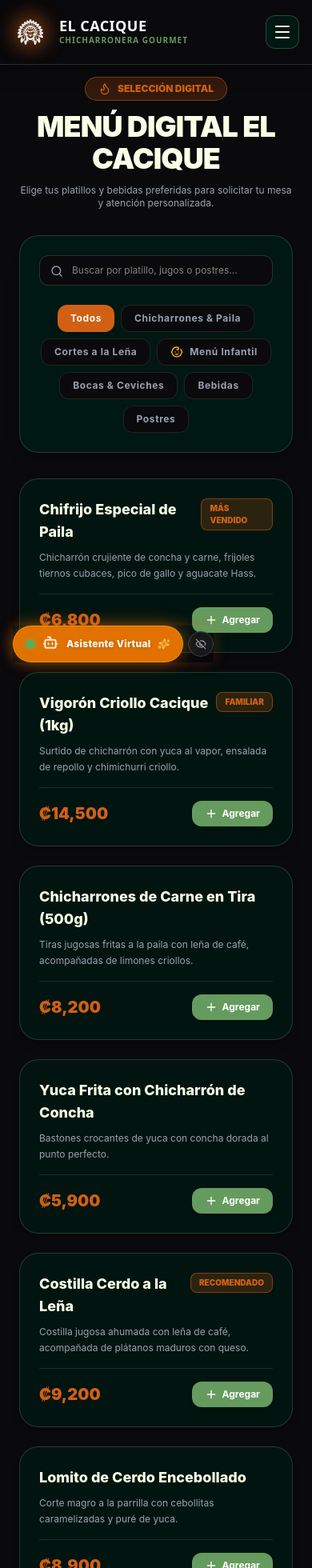
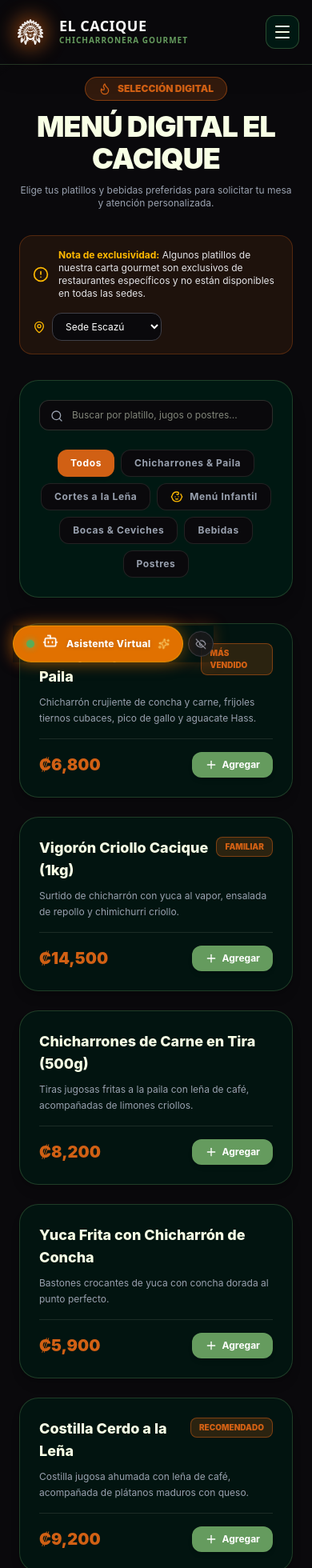
Before and after one commit to AngelDST13/Proyecto-Restaurante, a React (Vite) app: page /menu in a window 390 px wide. Shown: the top 1960 px of the page at 80% size. Built offline with nearby package versions, Linux system fonts and the light colour scheme; the HTML template or start-up script is replaced by a standard one.

Commit message:
feat(menu): agregar seleccion de sedes no disponibles en AdminDashboard y aviso de exclusividad en MenuPage

```diff
--- a/package.json
+++ b/package.json
@@ -28,6 +28,7 @@
     "@types/react": "^19.2.18",
     "@types/react-dom": "^19.2.7",
     "@vitejs/plugin-react": "^6.1.1",
+    "@vitest/coverage-v8": "^5.0.1",
     "autoprefixer": "^10.6.1",
     "eslint": "^10.10.0",
     "eslint-plugin-react-hooks": "^7.1.1",
--- a/src/pages/AdminDashboard.jsx
+++ b/src/pages/AdminDashboard.jsx
@@ -34,12 +34,16 @@ export default function AdminDashboard() {
     { id: 3, nombre: 'Costilla a la Leña Ahumada', categoria: 'Cortes a la Leña', precio: 9200, descripcion: 'Costilla de cerdo bañada en salsa BBQ artesanal.' }
   ]);
   const [newCategory, setNewCategory] = useState('');
-  const [newMenuItem, setNewMenuItem] = useState({ nombre: '', categoria: 'Chicharrones & Paila', precio: '', descripcion: '' });
-  const today = new Date().toISOString().slice(0, 10);
+  const sedesDisponibles = ['Sede Escazú', 'Sede Santa Ana', 'Sede Cartago'];
+  const [newMenuItem, setNewMenuItem] = useState({ nombre: '', categoria: 'Chicharrones & Paila', precio: '', descripcion: '', sedesNoDisponibles: [] });
+  const now = new Date();
+  const today = `${now.getFullYear()}-${String(now.getMonth() + 1).padStart(2, '0')}-${String(now.getDate()).padStart(2, '0')}`;
+  const previousMonth = new Date(now.getFullYear(), now.getMonth() - 1, 15);
+  const previousMonthDate = `${previousMonth.getFullYear()}-${String(previousMonth.getMonth() + 1).padStart(2, '0')}-15`;
   const [customerInvoices] = useState([
     { id: 'FE-001-982143', cliente: 'Corporación El Sol S.A.', cedula: '3101123456', fecha: today, monto: 32500, tipo: 'Factura Electrónica' },
     { id: 'FE-001-982144', cliente: 'Angel Daniela Salazar T.', cedula: '118230491', fecha: today, monto: 18500, tipo: 'Factura Electrónica' },
-    { id: 'FE-001-881201', cliente: 'Bryan Gómez', cedula: '117450892', fecha: `${today.slice(0, 4)}-${String(Number(today.slice(5, 7)) - 1 || 12).padStart(2, '0')}-15`, monto: 45000, tipo: 'Factura Electrónica' }
+    { id: 'FE-001-881201', cliente: 'Bryan Gómez', cedula: '117450892', fecha: previousMonthDate, monto: 45000, tipo: 'Factura Electrónica' }
   ]);
   const [invoicePeriod, setInvoicePeriod] = useState('dia');
   const [invoiceSearch, setInvoiceSearch] = useState('');
@@ -361,8 +365,16 @@ export default function AdminDashboard() {
       return;
     }
     setMenuItems(previous => [...previous, { ...newMenuItem, nombre: newMenuItem.nombre.trim(), precio: price, id: Date.now() }]);
-    setNewMenuItem({ nombre: '', categoria: menuCategories[0] || '', precio: '', descripcion: '' });
+    setNewMenuItem({ nombre: '', categoria: menuCategories[0] || '', precio: '', descripcion: '', sedesNoDisponibles: [] });
     showToast('Platillo agregado al menú', 'success');
+  };
+  const handleToggleExcludedBranch = sede => {
+    setNewMenuItem(previous => ({
+      ...previous,
+      sedesNoDisponibles: previous.sedesNoDisponibles.includes(sede)
+        ? previous.sedesNoDisponibles.filter(excluded => excluded !== sede)
+        : [...previous.sedesNoDisponibles, sede]
+    }));
   };
 
   return (
@@ -663,8 +675,26 @@ export default function AdminDashboard() {
 
         {activeSection === 'facturas' && (
           <div className="bg-[#001812] border border-[#659B5E]/30 rounded-3xl p-6 space-y-6 text-xs shadow-2xl">
-            <div className="flex justify-between items-center border-b border-[#F8FFE5]/10 pb-4"><div><h3 className="font-extrabold text-lg">Gestión de Facturas</h3><p className="text-gray-400 text-[11px]">Registra comprobantes y descarga simulaciones de archivos.</p></div><button onClick={() => setIsInvoiceModalOpen(true)} className="px-5 py-3 rounded-2xl bg-[#D16014] text-white font-extrabold flex items-center gap-2 cursor-pointer"><Upload className="w-4 h-4" /> Subir Factura</button></div>
-            <div className="overflow-x-auto rounded-2xl border border-[#F8FFE5]/10"><table className="w-full text-left"><thead><tr className="bg-[#0A090C] uppercase text-[10px]"><th className="p-4">Código</th><th className="p-4">Proveedor</th><th className="p-4">Monto</th><th className="p-4">Fecha</th><th className="p-4">Estado</th><th className="p-4 text-right">Archivo</th></tr></thead><tbody className="divide-y divide-[#F8FFE5]/10">{invoices.map(invoice => <tr key={invoice.id}><td className="p-4 text-[#D16014] font-bold">{invoice.id}</td><td className="p-4">{invoice.proveedor}</td><td className="p-4 text-[#659B5E] font-bold">₡{invoice.monto.toLocaleString()}</td><td className="p-4 text-gray-400">{invoice.fecha}</td><td className="p-4"><span className="px-2 py-1 rounded-lg bg-amber-500/20 text-amber-400 text-[10px] font-bold">{invoice.estado}</span></td><td className="p-4 text-right"><button onClick={() => handleDownloadInvoice(invoice)} className="px-3 py-1.5 border border-[#F8FFE5]/15 rounded-xl flex items-center gap-1 ml-auto cursor-pointer"><Download className="w-3.5 h-3.5" /> Descargar</button></td></tr>)}</tbody></table></div>
+            <div className="flex flex-wrap justify-between items-center gap-3 border-b border-[#F8FFE5]/10 pb-4"><div><h3 className="font-extrabold text-lg">Facturas & Finanzas</h3><p className="text-gray-400 text-[11px]">Consulta comprobantes emitidos y facturas de proveedores.</p></div><div className="flex flex-wrap gap-2"><button onClick={() => setInvoiceKind('clientes')} className={`px-3 py-2 rounded-xl font-bold ${invoiceKind === 'clientes' ? 'bg-[#D16014] text-white' : 'border border-[#F8FFE5]/15 text-gray-300'}`}>Emitidas a clientes</button><button onClick={() => setInvoiceKind('proveedores')} className={`px-3 py-2 rounded-xl font-bold ${invoiceKind === 'proveedores' ? 'bg-[#D16014] text-white' : 'border border-[#F8FFE5]/15 text-gray-300'}`}>Proveedores</button>{invoiceKind === 'proveedores' && <button onClick={() => setIsInvoiceModalOpen(true)} className="px-4 py-2 rounded-xl bg-[#D16014] text-white font-extrabold flex items-center gap-2 cursor-pointer"><Upload className="w-4 h-4" /> Subir Factura</button>}</div></div>
+            {invoiceKind === 'clientes' ? (
+              <div className="space-y-4">
+                <div className="flex flex-wrap gap-2">{[['dia', 'Hoy'], ['mes', 'Este mes'], ['todos', 'Todas']].map(([period, label]) => <button key={period} onClick={() => setInvoicePeriod(period)} className={`px-3 py-2 rounded-xl font-bold ${invoicePeriod === period ? 'bg-[#D16014] text-white' : 'border border-[#F8FFE5]/15 text-gray-300'}`}>{label}</button>)}<input value={invoiceSearch} onChange={event => setInvoiceSearch(event.target.value)} placeholder="Buscar cliente, identificación o clave de Hacienda..." className="flex-1 min-w-56 bg-[#0A090C] border border-[#F8FFE5]/15 rounded-xl px-4 py-2" /></div>
+                <div className="overflow-x-auto rounded-2xl border border-[#F8FFE5]/10"><table className="w-full text-left"><thead><tr className="bg-[#0A090C] uppercase text-[10px]"><th className="p-4">Clave Hacienda</th><th className="p-4">Cliente</th><th className="p-4">Identificación</th><th className="p-4">Fecha</th><th className="p-4">Tipo</th><th className="p-4 text-right">Monto</th></tr></thead><tbody className="divide-y divide-[#F8FFE5]/10">{filteredCustomerInvoices.map(invoice => <tr key={invoice.id}><td className="p-4 text-[#D16014] font-bold">{invoice.id}</td><td className="p-4">{invoice.cliente}</td><td className="p-4">{invoice.cedula}</td><td className="p-4 text-gray-400">{invoice.fecha}</td><td className="p-4">{invoice.tipo}</td><td className="p-4 text-right text-[#659B5E] font-bold">₡{invoice.monto.toLocaleString('es-CR')}</td></tr>)}{filteredCustomerInvoices.length === 0 && <tr><td colSpan="6" className="p-6 text-center text-gray-400">No hay facturas que coincidan con los filtros.</td></tr>}</tbody></table></div>
+              </div>
+            ) : (
+              <div className="overflow-x-auto rounded-2xl border border-[#F8FFE5]/10"><table className="w-full text-left"><thead><tr className="bg-[#0A090C] uppercase text-[10px]"><th className="p-4">Código</th><th className="p-4">Proveedor</th><th className="p-4">Monto</th><th className="p-4">Fecha</th><th className="p-4">Estado</th><th className="p-4 text-right">Archivo</th></tr></thead><tbody className="divide-y divide-[#F8FFE5]/10">{invoices.map(invoice => <tr key={invoice.id}><td className="p-4 text-[#D16014] font-bold">{invoice.id}</td><td className="p-4">{invoice.proveedor}</td><td className="p-4 text-[#659B5E] font-bold">₡{invoice.monto.toLocaleString()}</td><td className="p-4 text-gray-400">{invoice.fecha}</td><td className="p-4"><span className="px-2 py-1 rounded-lg bg-amber-500/20 text-amber-400 text-[10px] font-bold">{invoice.estado}</span></td><td className="p-4 text-right"><button onClick={() => handleDownloadInvoice(invoice)} className="px-3 py-1.5 border border-[#F8FFE5]/15 rounded-xl flex items-center gap-1 ml-auto cursor-pointer"><Download className="w-3.5 h-3.5" /> Descargar</button></td></tr>)}</tbody></table></div>
+            )}
+          </div>
+        )}
+
+        {activeSection === 'menu' && (
+          <div className="bg-[#001812] border border-[#659B5E]/30 rounded-3xl p-6 space-y-6 text-xs shadow-2xl">
+            <div><h3 className="font-extrabold text-lg">Gestión dinámica del menú</h3><p className="text-gray-400 text-[11px]">Agrega categorías y platillos con precio y descripción.</p></div>
+            <form onSubmit={addMenuCategory} className="flex gap-2"><input value={newCategory} onChange={event => setNewCategory(event.target.value)} placeholder="Nueva categoría o sección" className="flex-1 bg-[#0A090C] border border-[#F8FFE5]/15 rounded-xl px-4 py-2.5" /><button className="px-4 py-2.5 rounded-xl bg-[#D16014] text-white font-bold">Crear categoría</button></form>
+            <form onSubmit={addMenuItem} className="grid grid-cols-1 sm:grid-cols-2 gap-3"><input required value={newMenuItem.nombre} onChange={event => setNewMenuItem({ ...newMenuItem, nombre: event.target.value })} placeholder="Nombre del platillo" className="bg-[#0A090C] border border-[#F8FFE5]/15 rounded-xl px-4 py-2.5" /><select value={newMenuItem.categoria} onChange={event => setNewMenuItem({ ...newMenuItem, categoria: event.target.value })} className="bg-[#0A090C] border border-[#F8FFE5]/15 rounded-xl px-4 py-2.5">{menuCategories.map(category => <option key={category} value={category}>{category}</option>)}</select><input required type="number" min="1" step="1" value={newMenuItem.precio} onChange={event => setNewMenuItem({ ...newMenuItem, precio: event.target.value })} placeholder="Precio en colones" className="bg-[#0A090C] border border-[#F8FFE5]/15 rounded-xl px-4 py-2.5" /><input value={newMenuItem.descripcion} onChange={event => setNewMenuItem({ ...newMenuItem, descripcion: event.target.value })} placeholder="Descripción breve" className="bg-[#0A090C] border border-[#F8FFE5]/15 rounded-xl px-4 py-2.5" />
+              <div className="sm:col-span-2 bg-[#0A090C] p-3.5 rounded-xl border border-[#F8FFE5]/15 space-y-2"><label className="text-amber-400 text-xs font-bold block">Restricción de disponibilidad por sede</label><p className="text-[11px] text-gray-400">Marque las sedes donde este platillo no estará disponible:</p><div className="flex flex-wrap gap-4 pt-1">{sedesDisponibles.map(sede => <label key={sede} className="flex items-center gap-2 text-xs text-zinc-300 cursor-pointer"><input type="checkbox" checked={newMenuItem.sedesNoDisponibles.includes(sede)} onChange={() => handleToggleExcludedBranch(sede)} className="accent-amber-500 rounded" />No disponible en {sede}</label>)}</div></div>
+              <button className="sm:col-span-2 justify-self-end px-5 py-2.5 rounded-xl bg-[#D16014] text-white font-extrabold">Guardar platillo</button></form>
+            <div className="divide-y divide-[#F8FFE5]/10 border-y border-[#F8FFE5]/10">{menuItems.map(item => <div key={item.id} className="flex justify-between items-center gap-4 py-4"><div><strong className="text-white">{item.nombre}</strong><span className="ml-2 text-[#659B5E]">{item.categoria}</span><p className="mt-1 text-gray-400">{item.descripcion}</p>{item.sedesNoDisponibles?.length > 0 && <p className="mt-1 text-amber-300">No disponible en: {item.sedesNoDisponibles.join(', ')}</p>}</div><div className="flex items-center gap-3"><strong className="text-amber-300">₡{item.precio.toLocaleString('es-CR')}</strong><button aria-label={`Eliminar ${item.nombre}`} onClick={() => setMenuItems(previous => previous.filter(current => current.id !== item.id))} className="text-gray-400 hover:text-red-400"><Trash2 className="w-4 h-4" /></button></div></div>)}</div>
           </div>
         )}
 
--- a/src/pages/Menu.jsx
+++ b/src/pages/Menu.jsx
@@ -1,9 +1,10 @@
 import { useEffect, useState } from 'react';
 import Toast from '../components/Toast';
-import { Search, Flame, ShoppingBag, Plus, Minus, Trash2, MessageCircle, AlertCircle, Truck, Baby } from 'lucide-react';
+import { Search, Flame, ShoppingBag, Plus, Minus, Trash2, MessageCircle, AlertCircle, Truck, Baby, MapPin } from 'lucide-react';
 
 export default function Menu() {
   const [activeCategory, setActiveCategory] = useState('todos');
+  const [sedeSeleccionada, setSedeSeleccionada] = useState('Sede Escazú');
   const [searchTerm, setSearchTerm] = useState('');
   const [cart, setCart] = useState(() => {
     try {
@@ -41,6 +42,7 @@ export default function Menu() {
 
     // CORTES A LA LEÑA
     { id: 5, nombre: 'Costilla Cerdo a la Leña', cat: 'cortes', precio: 9200, desc: 'Costilla jugosa ahumada con leña de café, acompañada de plátanos maduros con queso.', badge: 'Recomendado' },
+    { id: 18, nombre: 'Corte Especial de Tira', cat: 'cortes', precio: 12500, desc: 'Corte de tira preparado a la leña, exclusivo de Escazú y Santa Ana.', sedesNoDisponibles: ['Sede Cartago'] },
     { id: 6, nombre: 'Lomito de Cerdo Encebollado', cat: 'cortes', precio: 8900, desc: 'Corte magro a la parrilla con cebollitas caramelizadas y puré de yuca.' },
     { id: 7, nombre: 'Parrillada El Cacique (2 personas)', cat: 'cortes', precio: 17800, desc: 'Costilla, chicharrón, chorizo criollo, carne de res y elote frito.' },
 
@@ -118,6 +120,7 @@ export default function Menu() {
     const matchesSearch = item.nombre.toLowerCase().includes(searchTerm.toLowerCase()) || item.desc.toLowerCase().includes(searchTerm.toLowerCase());
     return matchesCat && matchesSearch;
   });
+  const sedesDisponibles = ['Sede Escazú', 'Sede Santa Ana', 'Sede Cartago'];
 
   return (
     <div className="min-h-screen bg-[#0A090C] text-[#F8FFE5] pt-24 pb-16 px-6 font-sans">
@@ -137,6 +140,20 @@ export default function Menu() {
           <p className="text-xs sm:text-sm text-gray-400 max-w-xl mx-auto">
             Elige tus platillos y bebidas preferidas para solicitar tu mesa y atención personalizada.
           </p>
+        </div>
+
+        <div className="max-w-7xl mx-auto bg-[#D16014]/10 border border-[#D16014]/30 p-4 rounded-2xl flex flex-col sm:flex-row sm:items-center sm:justify-between gap-4">
+          <div className="flex items-center gap-3">
+            <AlertCircle className="w-5 h-5 text-amber-400 shrink-0" />
+            <p className="text-xs sm:text-sm text-zinc-200"><strong className="text-amber-400">Nota de exclusividad:</strong> Algunos platillos de nuestra carta gourmet son exclusivos de restaurantes específicos y no están disponibles en todas las sedes.</p>
+          </div>
+          <label className="flex items-center gap-2 shrink-0 text-xs">
+            <MapPin className="w-4 h-4 text-amber-400" />
+            <span className="sr-only">Seleccionar sede</span>
+            <select value={sedeSeleccionada} onChange={event => setSedeSeleccionada(event.target.value)} className="bg-[#0A090C] border border-zinc-700 text-xs text-white px-3 py-2 rounded-xl focus:outline-none focus:border-[#D16014]">
+              {sedesDisponibles.map(sede => <option key={sede} value={sede}>{sede}</option>)}
+            </select>
+          </label>
         </div>
 
         <div className="space-y-4 bg-[#001812] p-6 rounded-3xl border border-[#659B5E]/30 shadow-xl">
@@ -184,12 +201,15 @@ export default function Menu() {
               <div className="space-y-2">
                 <div className="flex justify-between items-start">
                   <h3 className="font-extrabold text-lg text-[#F8FFE5] group-hover:text-[#D16014] transition-colors">{item.nombre}</h3>
-                  {item.badge && (
+                  {(item.badge || item.sedesNoDisponibles?.length > 0) && (
                     <span className="px-2.5 py-1 bg-[#D16014]/20 border border-[#D16014]/50 text-[#D16014] text-[10px] font-black uppercase rounded-lg">
-                      {item.badge}
+                      {item.sedesNoDisponibles?.length > 0
+                        ? `Exclusivo ${sedesDisponibles.filter(sede => !item.sedesNoDisponibles.includes(sede)).map(sede => sede.replace('Sede ', '')).join(' & ')}`
+                        : item.badge}
                     </span>
                   )}
                 </div>
+                {item.sedesNoDisponibles?.includes(sedeSeleccionada) && <p className="text-[11px] font-bold text-amber-300">No disponible en {sedeSeleccionada}</p>}
                 <p className="text-xs text-gray-400 leading-relaxed">{item.desc}</p>
               </div>
 
@@ -197,9 +217,10 @@ export default function Menu() {
                 <span className="text-xl font-black text-[#D16014]">₡{item.precio.toLocaleString()}</span>
                 <button
                   onClick={() => handleAddToCart(item)}
-                  className="px-4 py-2 rounded-xl bg-[#659B5E] hover:bg-[#52824c] text-white text-xs font-bold flex items-center gap-1.5 transition-all shadow-md cursor-pointer"
+                  disabled={item.sedesNoDisponibles?.includes(sedeSeleccionada)}
+                  className="px-4 py-2 rounded-xl bg-[#659B5E] hover:bg-[#52824c] disabled:bg-zinc-700 disabled:text-zinc-400 disabled:cursor-not-allowed text-white text-xs font-bold flex items-center gap-1.5 transition-all shadow-md cursor-pointer"
                 >
-                  <Plus className="w-4 h-4" /> Agregar
+                  {item.sedesNoDisponibles?.includes(sedeSeleccionada) ? 'No disponible' : <><Plus className="w-4 h-4" /> Agregar</>}
                 </button>
               </div>
             </div>
```
Also changed, not shown: 2 other files (tests, documents, lock files or other folders).
